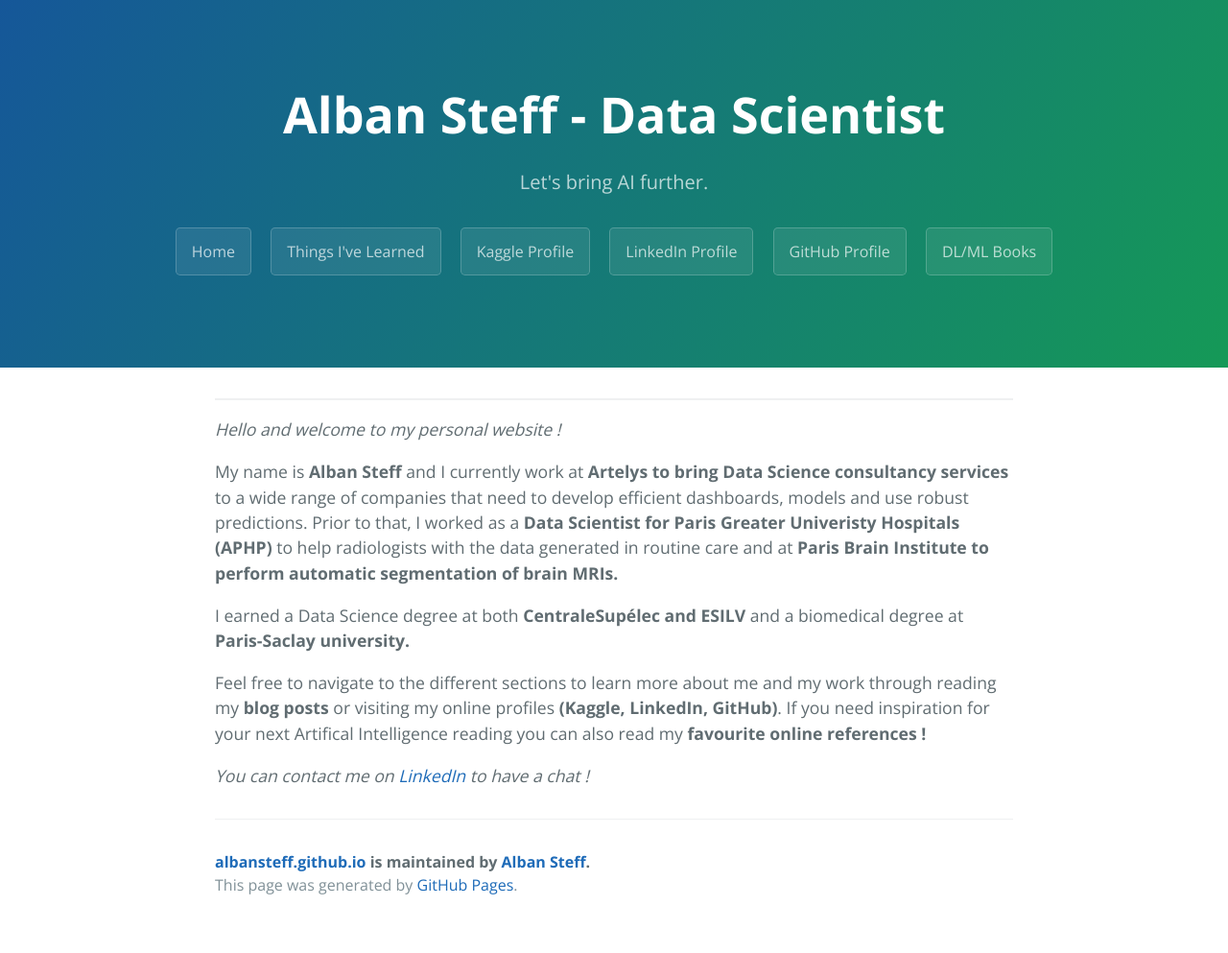
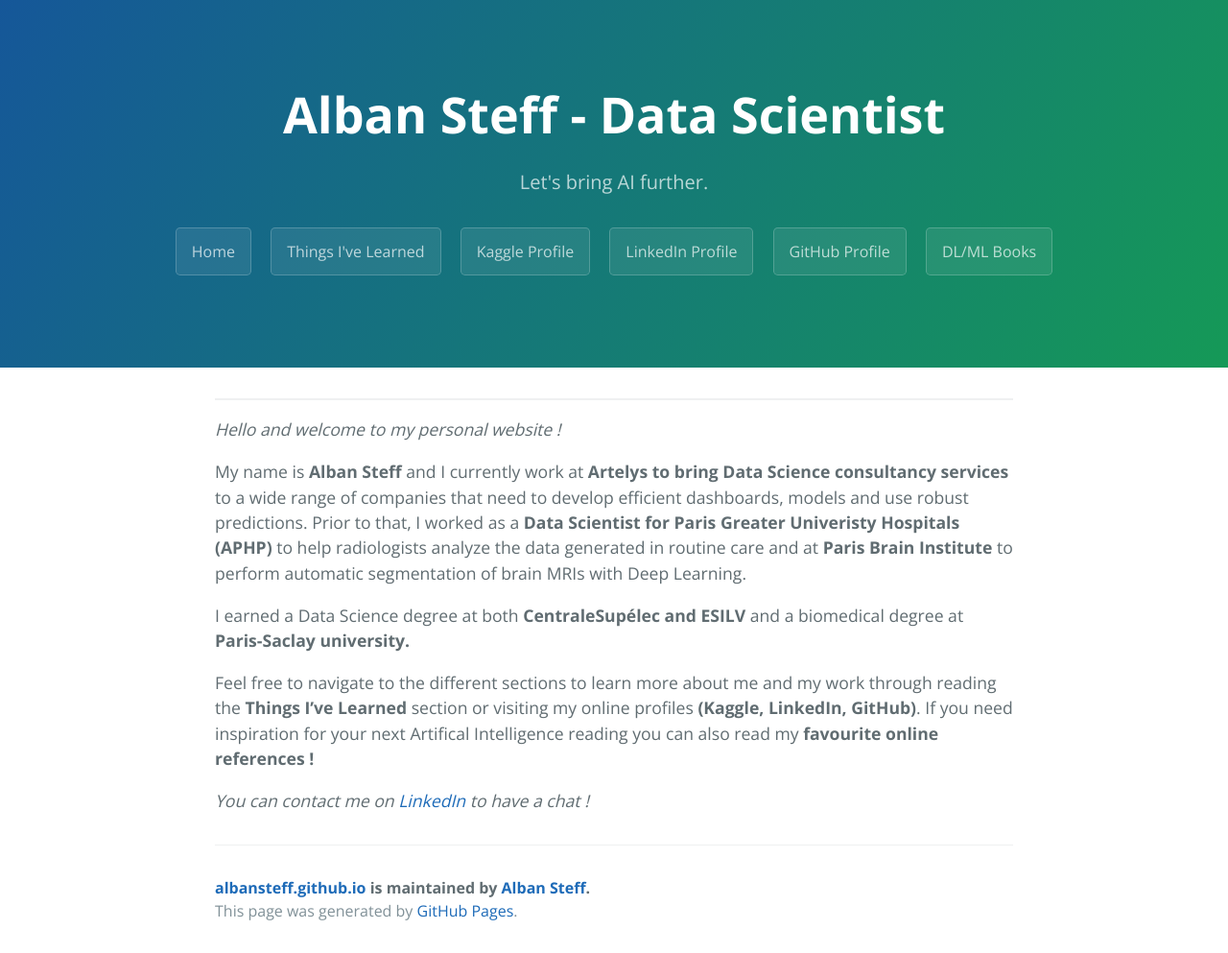
Before and after one commit to albansteff/albansteff.github.io, a Jekyll site: the page built from index.md, in a window 1280 px wide. Shown: the whole page at 96% size. Built offline with Jekyll 4.4.1, drawn with Linux system fonts in a browser that asks for light colours; our own code applies the rules of GitHub Pages for plain Markdown files; before the commit the page ends 966 px from its top, so only the background shows below that.

Commit message:
Update index.md

```diff
--- a/index.md
+++ b/index.md
@@ -2,10 +2,10 @@
 
 *Hello and welcome to my personal website !*
 
-My name is **Alban Steff** and I currently work at **Artelys to bring Data Science consultancy services** to a wide range of companies that need to develop efficient dashboards, models and use robust predictions. Prior to that, I worked as a **Data Scientist for Paris Greater Univeristy Hospitals (APHP)** to help radiologists with the data generated in routine care and at **Paris Brain Institute to perform automatic segmentation of brain MRIs.**
+My name is **Alban Steff** and I currently work at **Artelys to bring Data Science consultancy services** to a wide range of companies that need to develop efficient dashboards, models and use robust predictions. Prior to that, I worked as a **Data Scientist for Paris Greater Univeristy Hospitals (APHP)** to help radiologists analyze the data generated in routine care and at **Paris Brain Institute** to perform automatic segmentation of brain MRIs with Deep Learning.
 
 I earned a Data Science degree at both **CentraleSupélec and ESILV** and a biomedical degree at **Paris-Saclay university.**
 
-Feel free to navigate to the different sections to learn more about me and my work through reading my **blog posts** or visiting my online profiles **(Kaggle, LinkedIn, GitHub)**. If you need inspiration for your next Artifical Intelligence reading you can also read my **favourite online references !**
+Feel free to navigate to the different sections to learn more about me and my work through reading the **Things I've Learned** section or visiting my online profiles **(Kaggle, LinkedIn, GitHub)**. If you need inspiration for your next Artifical Intelligence reading you can also read my **favourite online references !**
 
 *You can contact me on [LinkedIn](https://www.linkedin.com/in/alban-steff-260ab715b/){:target="_blank"} to have a chat !*
```
